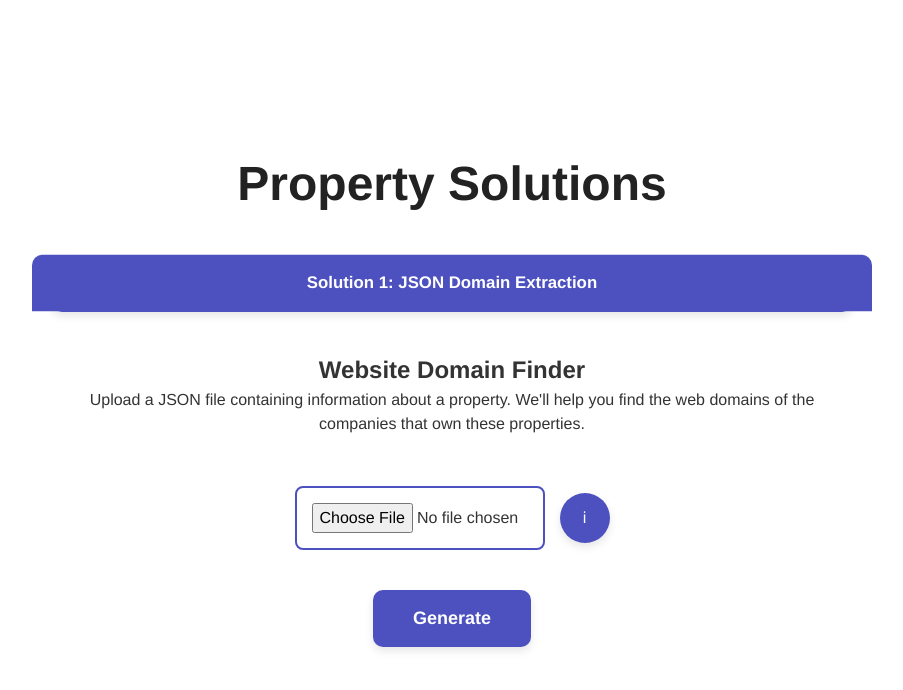
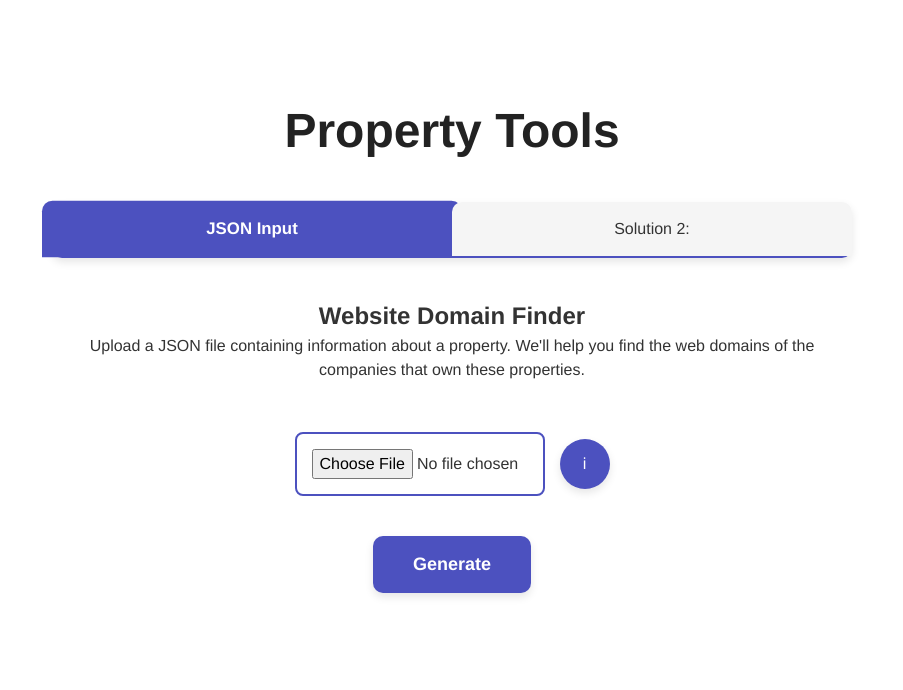
Before and after one commit to siongang/Age_Of_Voltra-n-, a Next.js app: page / in a window 1280 px wide. Shown: the top 690 px of the page, without its empty margins (188-1091 px from the left). Built offline with nearby package versions, Linux system fonts and the light colour scheme.

Commit message:
frontend

```diff
--- a/app/page.tsx
+++ b/app/page.tsx
@@ -73,16 +73,19 @@ export default function Home() {
   };
 
   return (
+
+
+
     <div
       style={{
         display: "flex",
         flexDirection: "column",
         alignItems: "center",
-        justifyContent: "center",
+        justifyContent: "flex-center",
         minHeight: "100vh",
         backgroundColor: "#ffffff",
         fontFamily: "Helvetica, Arial, sans-serif",
-        padding: "20px",
+        padding: "100px",
         color: "#333",
       }}
     >
@@ -98,7 +101,7 @@ export default function Home() {
           transition: "transform 0.5s ease-in-out",
         }}
       >
-        Property Solutions
+        Property Tools
       </h1>
 
       {/* Parent Website Link */}
@@ -147,9 +150,9 @@ export default function Home() {
             borderTopRightRadius: "10px",
           }}
         >
-          Solution 1: JSON Domain Extraction
+          JSON Input
         </div>
-        {/* <div
+        <div
           onClick={() => setActiveTab(2)}
           style={{
             flex: 1,
@@ -165,9 +168,10 @@ export default function Home() {
             borderTopRightRadius: "10px",
           }}
         >
-          Solution 2: TBD */}
-        {/* </div> */}
+          Solution 2:
+        </div>
       </div>
+
 
       {/* Solution 1: JSON Domain Extraction */}
       {activeTab === 1 && (
```
